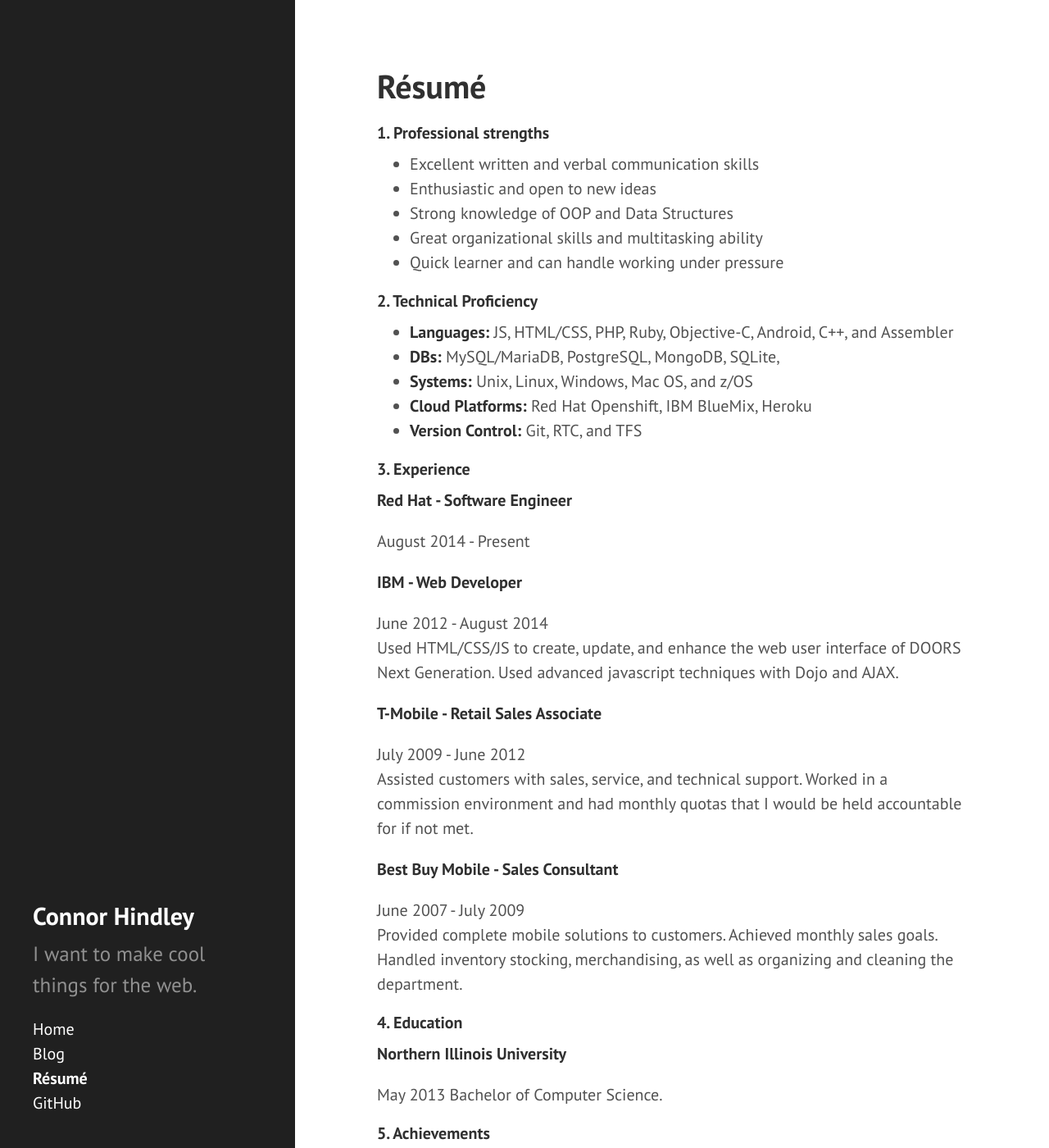
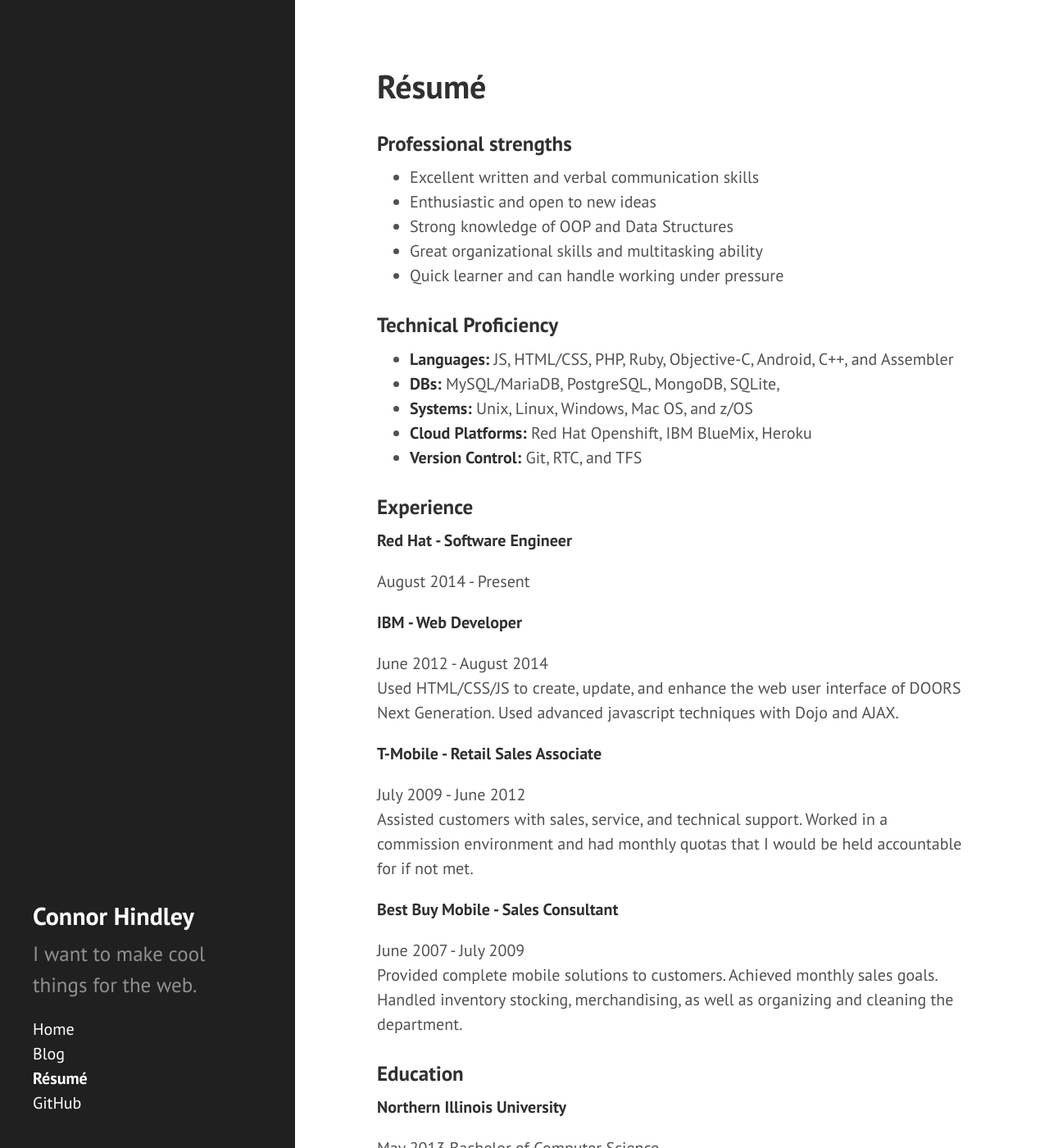
Before and after one commit to connyay/connyay.github.io, a Jekyll site: the page built from resume.md, in a window 1280 px wide and 1400 px high. Shown: the whole window at 82% size. Built offline with Jekyll 4.4.1, drawn with Linux system fonts in a browser that asks for light colours; Markdown is read by kramdown in place of the engine named in the settings; some of the changed text lies outside the part shown.

Commit message:
update resume
nicole made fun of me

```diff
--- a/resume.md
+++ b/resume.md
@@ -3,7 +3,7 @@ layout: page
 title: Résumé
 ---
 
-#### 1. Professional strengths
+###  Professional strengths
 
 - Excellent written and verbal communication skills
 - Enthusiastic and open to new ideas
@@ -11,7 +11,7 @@ title: Résumé
 - Great organizational skills and multitasking ability
 - Quick learner and can handle working under pressure
 
-#### 2. Technical Proficiency
+### Technical Proficiency
 
 - **Languages:** JS, HTML/CSS, PHP, Ruby, Objective-C, Android, C++, and Assembler
 - **DBs:** MySQL/MariaDB, PostgreSQL, MongoDB, SQLite,
@@ -19,7 +19,7 @@ title: Résumé
 - **Cloud Platforms:** Red Hat Openshift, IBM BlueMix, Heroku
 - **Version Control:** Git, RTC, and TFS
 
-#### 3. Experience
+### Experience
 
 **Red Hat - Software Engineer**
 
@@ -41,24 +41,24 @@ Assisted customers with sales, service, and technical support. Worked in a commi
 June 2007 - July 2009
 Provided complete mobile solutions to customers. Achieved monthly sales goals. Handled inventory stocking, merchandising, as well as organizing and cleaning the department.
 
-#### 4. Education
+### Education
 
 **Northern Illinois University**
 
 May 2013
 Bachelor of Computer Science.
 
-#### 5. Achievements
+### Achievements
 
 Participated in IBM's Master the Mainframe in 2010 and 2011. A part 1 winner in 2010 and a part 2 Winner in 2011.
 
-#### 6. Projects
+### Projects
 
 **Domai.nr Android Application**
 
 - Consumed API provided by domai.nr to create an android application for quickly finding domain names.
 - Became the official Domai.nr android application in April 2013
 
-#### 7. References
+### References
 
 Personal and professional references are available upon request.
```
